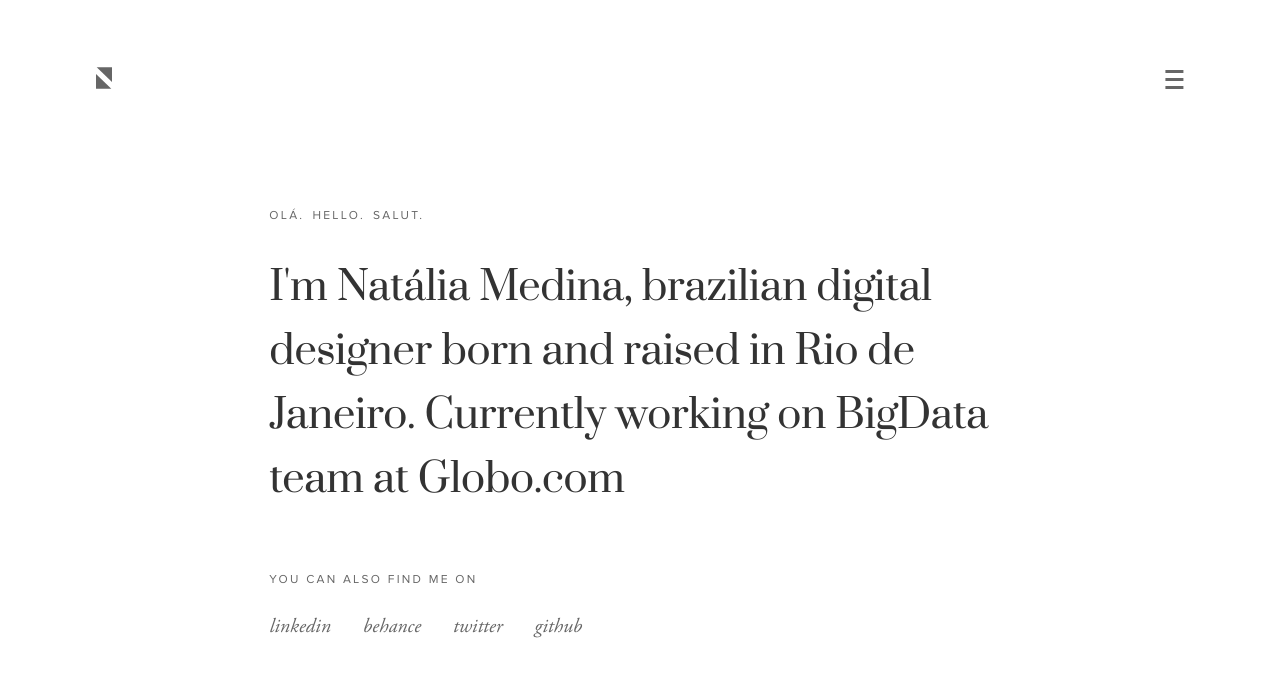
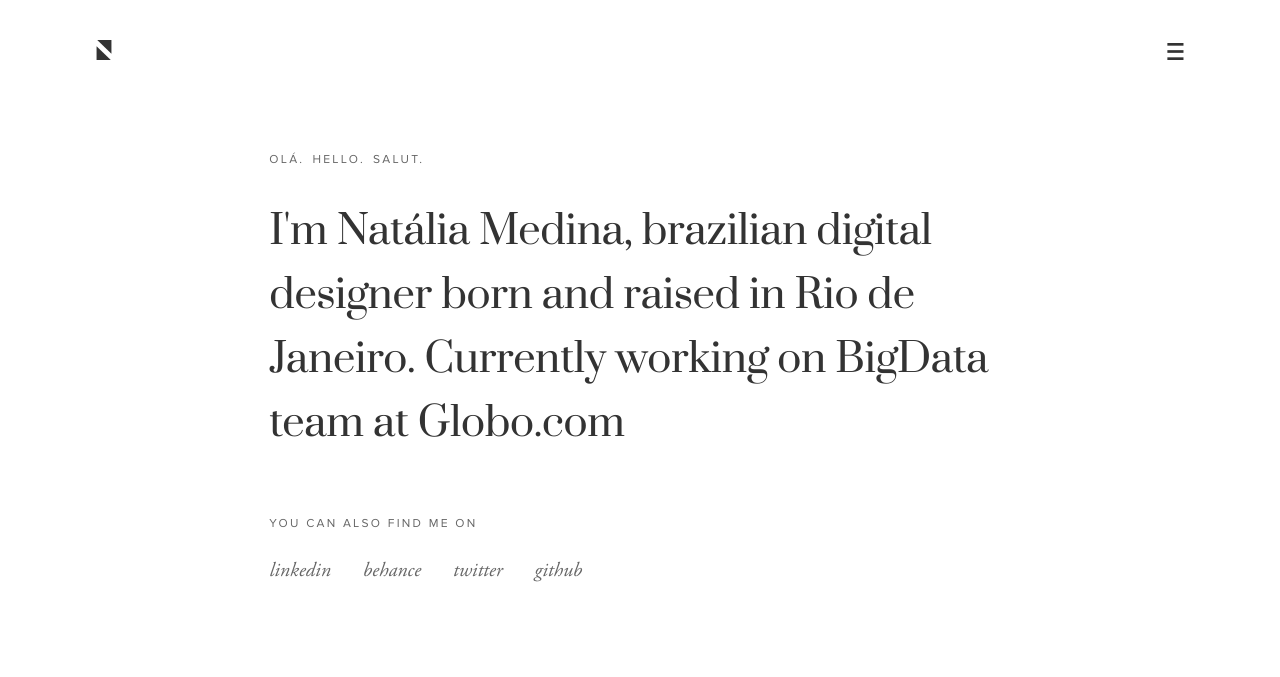
Before and after one commit to ntmedina/ntmedina.github.io, a Jekyll site: the page built from index.md, in a window 1280 px wide. Shown: the top 677 px of the page. Built offline with Jekyll 4.4.1, drawn with Linux system fonts in a browser that asks for light colours.

Commit message:
Fixing menu interaction 2

```diff
--- a/_includes/header.html
+++ b/_includes/header.html
@@ -14,7 +14,7 @@
   <!--   || Header || Section 1  -->
     <header>
         <span class="logo-ic"><a href="{{ site.baseurl }}">
-          <svg width="16px" height="28px" viewBox="0 0 23 31" version="1.1" xmlns="http://www.w3.org/2000/svg" xmlns:xlink="http://www.w3.org/1999/xlink">
+          <svg width="16px" height="20px" viewBox="0 0 23 31" version="1.1" xmlns="http://www.w3.org/2000/svg" xmlns:xlink="http://www.w3.org/1999/xlink">
           <g id="logo-ic">
             <polyline id="Path-3" points="1 0 23 0 23 21.3125"></polyline>
             <polyline id="Path-3" transform="translate(11.000000, 20.343750) rotate(-180.000000) translate(-11.000000, -20.343750) " points="1.77635684e-15 9.6875 22 9.6875 22 31"></polyline>
@@ -22,7 +22,7 @@
           </svg></a>
         </span>
         <span class="menu-ic">
-          <svg width="19px" height="19px" viewBox="0 0 19 19" version="1.1" xmlns="http://www.w3.org/2000/svg" xmlns:xlink="http://www.w3.org/1999/xlink">
+          <svg width="17px" height="17px" viewBox="0 0 19 19" version="1.1" xmlns="http://www.w3.org/2000/svg" xmlns:xlink="http://www.w3.org/1999/xlink">
             <g id="Page-1" stroke="none" stroke-width="1" fill="none" fill-rule="evenodd">
             <g id="Group" transform="translate(0.418213, 0.000000)" fill="#333333">
             <rect id="Rectangle" x="0" y="0" width="18" height="3"></rect>
--- a/assets/js/main.js
+++ b/assets/js/main.js
@@ -2,6 +2,5 @@
 	$('.menu-ic').on('click', function(){
 		$('header').toggleClass('header-nav');
 		$('.menu').toggleClass('menu-nav');
-		$('.social-link').toggleClass('social-nav');
 	})
 })
--- a/assets/stylesheet/main.css
+++ b/assets/stylesheet/main.css
@@ -104,11 +104,11 @@
 }
 
 .icon-nav g{
-  fill: #555;
+  fill: #333;
 }
 
 .icon-nav g:hover {
-  fill: #999;
+  fill: #333;
 }
 
 .logo-ic {
@@ -116,12 +116,12 @@
 }
 
 .logo-ic g{
-  fill: #666;
+  fill: #333;
   align-items: center;
 }
 
 .logo-ic g:hover {
-  fill: #333;
+  fill: #666;
 }
 
 .menu-ic {
@@ -129,12 +129,12 @@
 }
 
 .menu-ic g{
-  fill: #666;
+  fill: #333;
 
 }
 
 .menu-ic g:hover {
-  fill: #333;
+  fill: #666;
 }
 
 
@@ -212,7 +212,7 @@
   position: relative;
 }
 
-@media screen and (min-width: 500px) {
+@media screen and (min-width: 460px) {
   .grid {
     padding: 0 8.33%;
   }
@@ -239,13 +239,13 @@
 
 }
 
-@media screen and (min-width: 800px) {
+@media screen and (min-width: 900px) {
   .grid {
     padding: 0 16.66%;
   }
 
   header {
-    padding: 64px 96px;
+    padding: 40px 96px;
   }
 
   .menu {
```
Also changed, not shown: other parts of _includes/header.html (+1 -1 lines).
